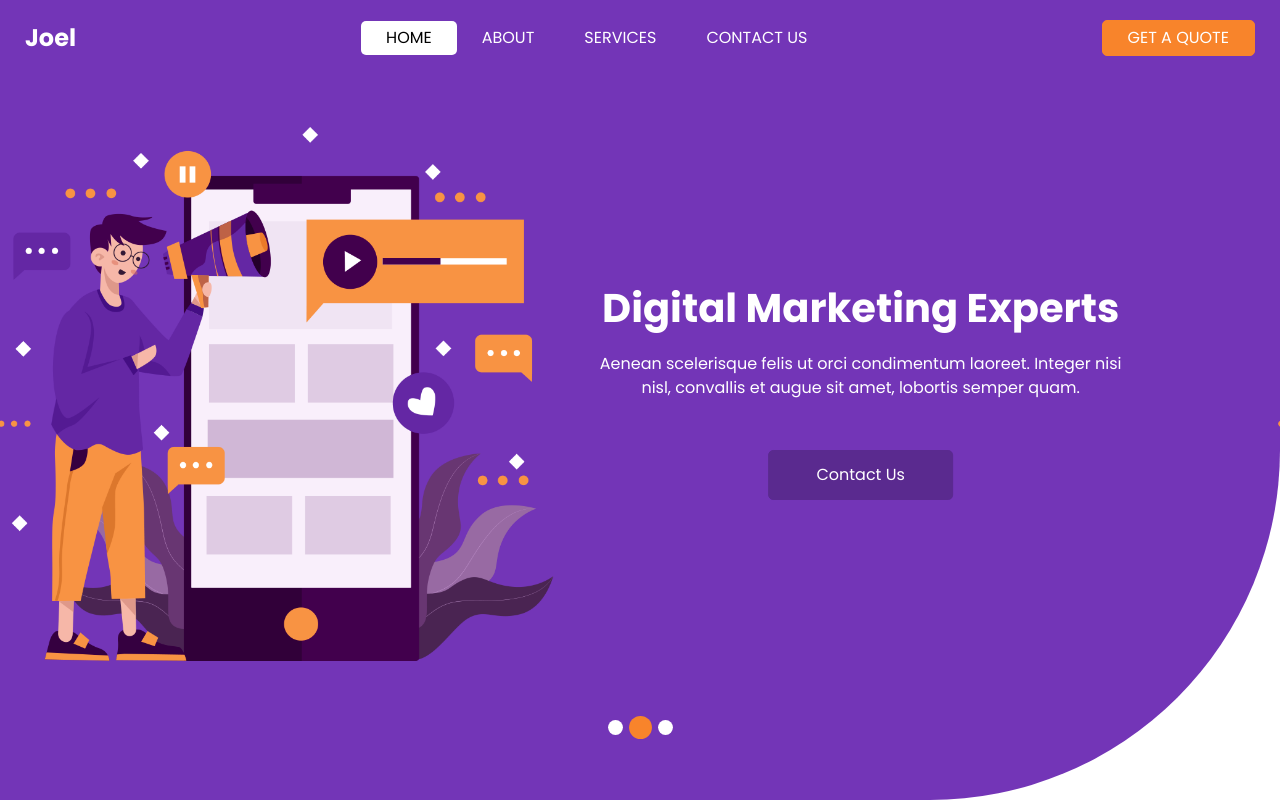
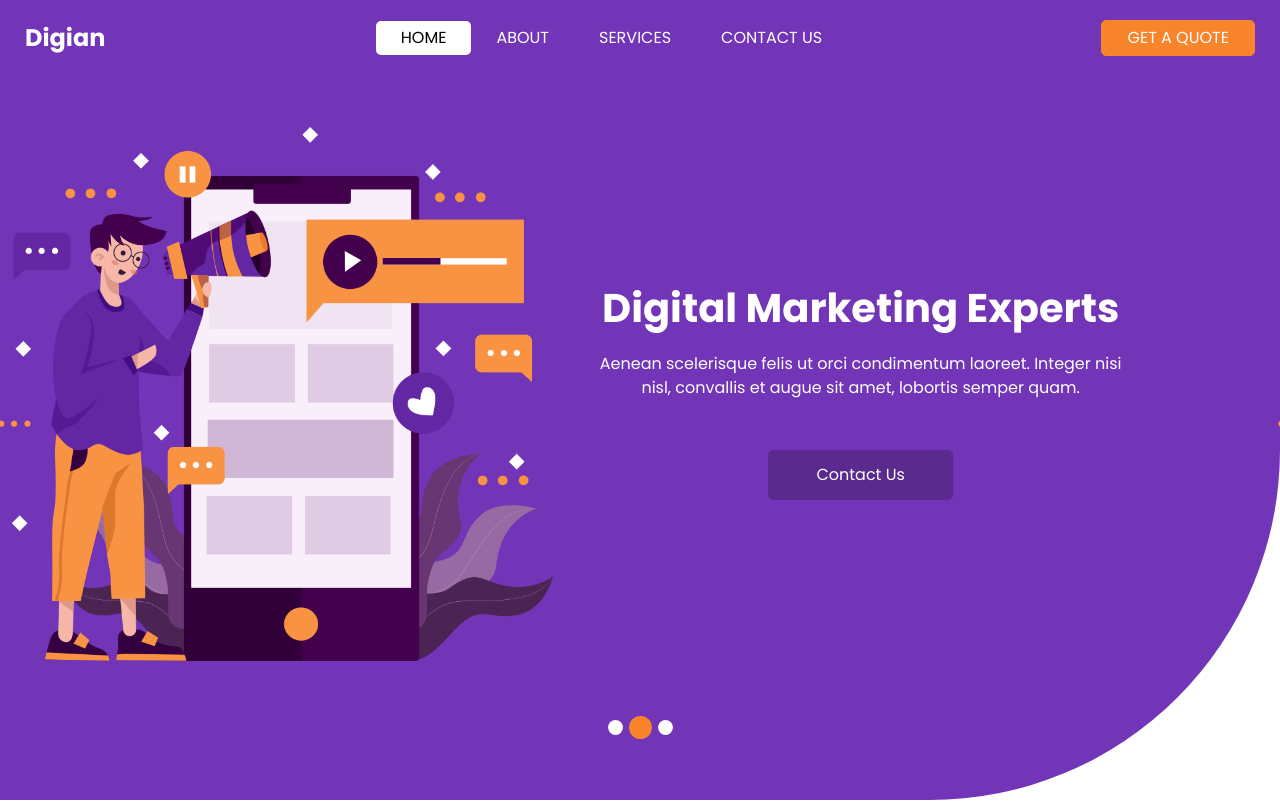
Before and after one commit to JoelThomas20/DevOps-Configuration-Test, a plain HTML site: page index.html in a window 1280 px wide. Shown: the top 802 px of the page. Drawn offline with nearby package versions, Linux system fonts and the light colour scheme; some packages are replaced by stand-ins of ours.

Commit message:
Update index.html

```diff
--- a/index.html
+++ b/index.html
@@ -37,7 +37,7 @@
         <nav class="navbar navbar-expand-lg custom_nav-container ">
           <a class="navbar-brand" href="index.html">
             <span>
-              Joel
+              Digian
             </span>
           </a>
 
```
